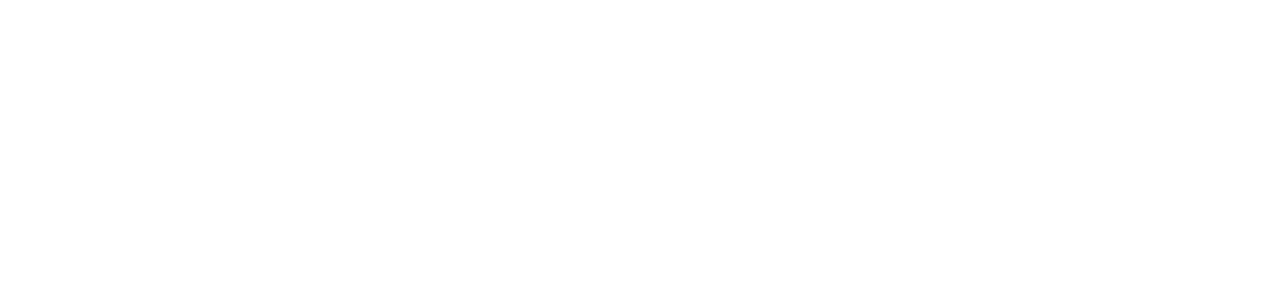
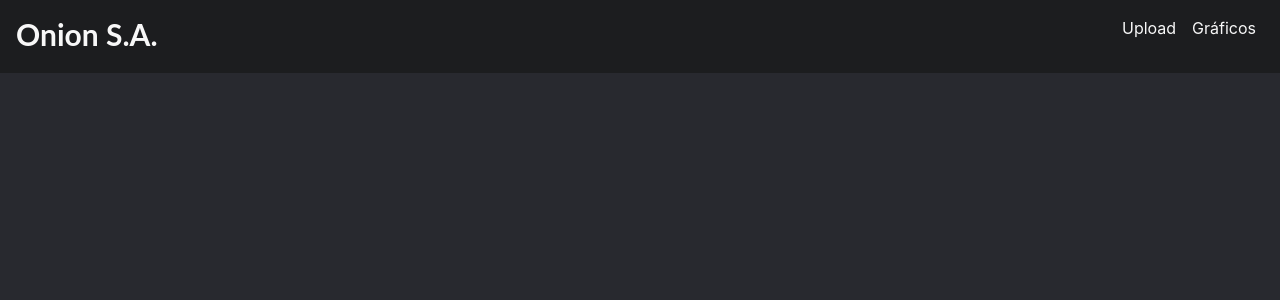
Before and after one commit to MatheusSanches02/OnioSA.Sys.Sales, a React (Create React App) app: page / in a window 1280 px wide. Before the commit this address had no page. Shown: the top 300 px of the page. Built offline with nearby package versions, Linux system fonts and the light colour scheme.

Commit message:
cabecalho e navegação

```diff
--- a/src/components/home/header.tsx
+++ b/src/components/home/header.tsx
@@ -1 +1,41 @@
-//subir git
+import { useState } from "react";
+import { useNavigate } from "react-router-dom";
+import { ID } from "../../global/utils/index.utils";
+
+export default function HomeHeader() {
+  const navigate = useNavigate();
+  const [abaSelecionada, setAbaSelecionada] = useState<string>("");
+  return (
+    <header className="w-full bg-primary-background h-[10%] flex flex-row justify-between">
+      <h1 className="text-primary-color p-4 font-bold font-lato text-3xl">
+        Onion S.A.
+      </h1>
+      <nav>
+        <ul className="flex flex-rox m-4">
+          <li
+            className={`text-primary-color px-2 cursor-pointer ${
+              abaSelecionada === ID.aba_upload ? "underline font-bold" : null
+            }`}
+            onClick={() => {
+              setAbaSelecionada(ID.aba_upload);
+              navigate("/home/uploadFiles");
+            }}
+          >
+            Upload
+          </li>
+          <li
+            className={`text-primary-color px-2 cursor-pointer ${
+              abaSelecionada === ID.aba_graficos ? "underline font-bold" : null
+            }`}
+            onClick={() => {
+              setAbaSelecionada(ID.aba_graficos);
+              navigate("/");
+            }}
+          >
+            Gráficos
+          </li>
+        </ul>
+      </nav>
+    </header>
+  );
+}
--- a/src/components/home/index.header.tsx
+++ b/src/components/home/index.header.tsx
@@ -1 +1 @@
-//subir git
+export { default as HomeHeader } from "./header";
--- a/src/components/index.components.tsx
+++ b/src/components/index.components.tsx
@@ -1 +1,2 @@
-//subir git
+export { HomeHeader } from "./home/index.header";
+export { UploadFiles } from "./upload-files/index.uploda-files";
--- a/src/components/upload-files/index.uploda-files.tsx
+++ b/src/components/upload-files/index.uploda-files.tsx
@@ -1 +1 @@
-//subir git
+export { default as UploadFiles } from "./upload";
--- /dev/null
+++ b/src/components/upload-files/upload.tsx
@@ -0,0 +1,7 @@
+export default function UploadFiles() {
+  return (
+    <div className="">
+      <p>Upload Files</p>
+    </div>
+  );
+}
--- a/src/global/routes/index.routes.tsx
+++ b/src/global/routes/index.routes.tsx
@@ -8,7 +8,7 @@
     <>
       <Router>
         <Routes>
-          <Route path="/home" element={<Home />}>
+          <Route path="/" element={<Home />}>
             <Route path="/home/uploadFiles" element={<Upload />}></Route>
           </Route>
         </Routes>
--- /dev/null
+++ b/src/global/utils/_id.utils.ts
@@ -0,0 +1,4 @@
+export const ID = {
+  aba_upload: "aba-upload",
+  aba_graficos: "aba-graficos",
+};
--- a/src/global/utils/index.utils.ts
+++ b/src/global/utils/index.utils.ts
@@ -1,2 +1,3 @@
 export * from "./app.utils";
 export * from "./messages.utils";
+export * from "./_id.utils";
--- a/src/pages/home/index.home.tsx
+++ b/src/pages/home/index.home.tsx
@@ -1,6 +1,7 @@
 import { Outlet } from "react-router-dom";
 import { ToastContainer } from "react-toastify";
 import "react-toastify/dist/ReactToastify.css";
+import { HomeHeader } from "../../components/index.components";
 
 // import { useTranslation } from "react-i18next";
 
@@ -21,8 +22,8 @@
         pauseOnHover
         theme="dark"
       />
-      <header className="w-full bg-red-600 h-full"></header>
-      <main>
+      <HomeHeader />
+      <main className="bg-secondary-background w-full h-full">
         <Outlet />
       </main>
     </>
--- a/src/pages/uploadFiles/index.upload.tsx
+++ b/src/pages/uploadFiles/index.upload.tsx
@@ -1,3 +1,5 @@
+import { UploadFiles } from "../../components/index.components";
+
 export default function Upload() {
-  return <div></div>;
+  return <UploadFiles />;
 }
--- a/tailwind.config.js
+++ b/tailwind.config.js
@@ -55,7 +55,7 @@
         "primary-background": "#1C1D1F",
         "primary-color": "#F8F8F8",
         "primary-border": "#383739",
-        "cards-background": "#28292F",
+        "secondary-background": "#28292F",
         "secondary-color": "#C0C2C2",
         "primary-button": "#ACF866",
         danger: "#F46D6D",
```
